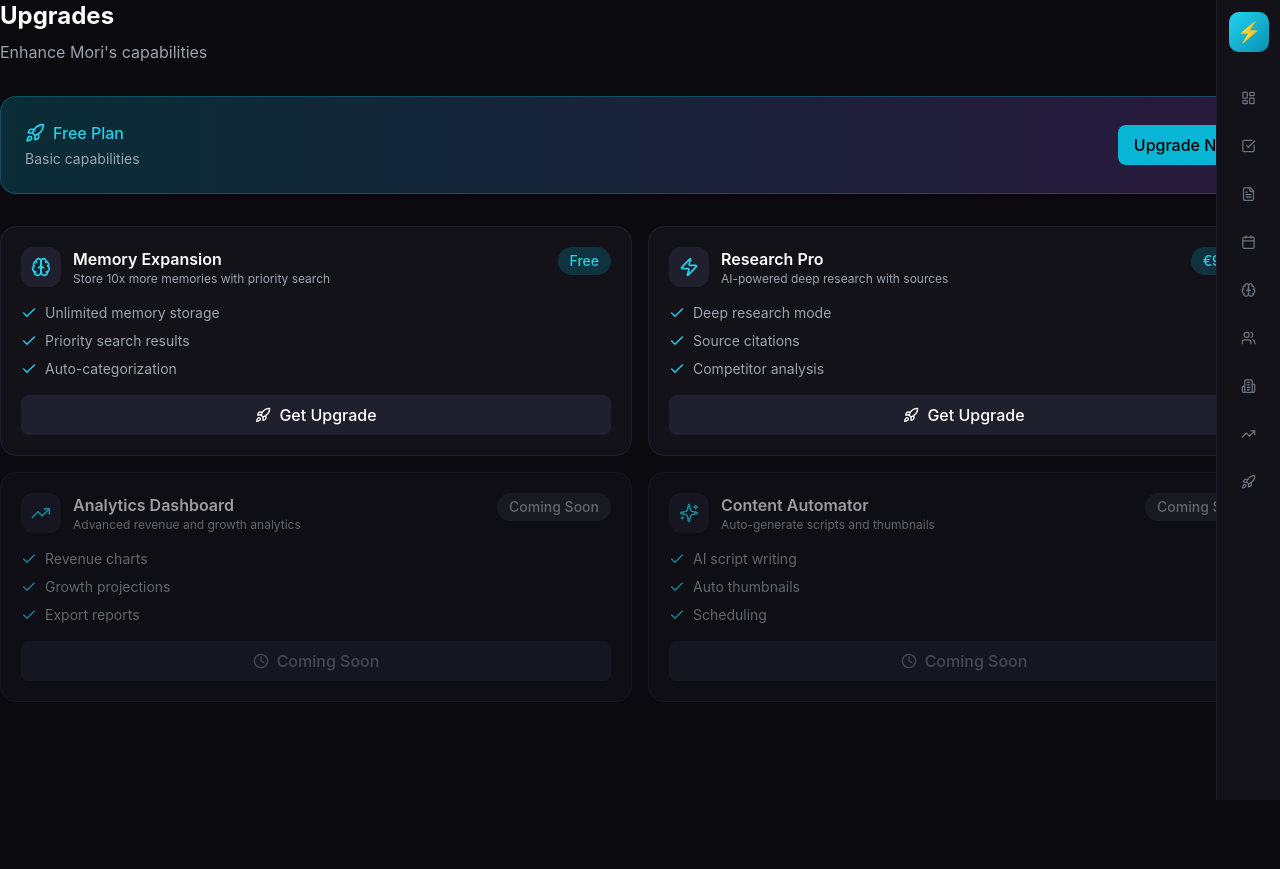
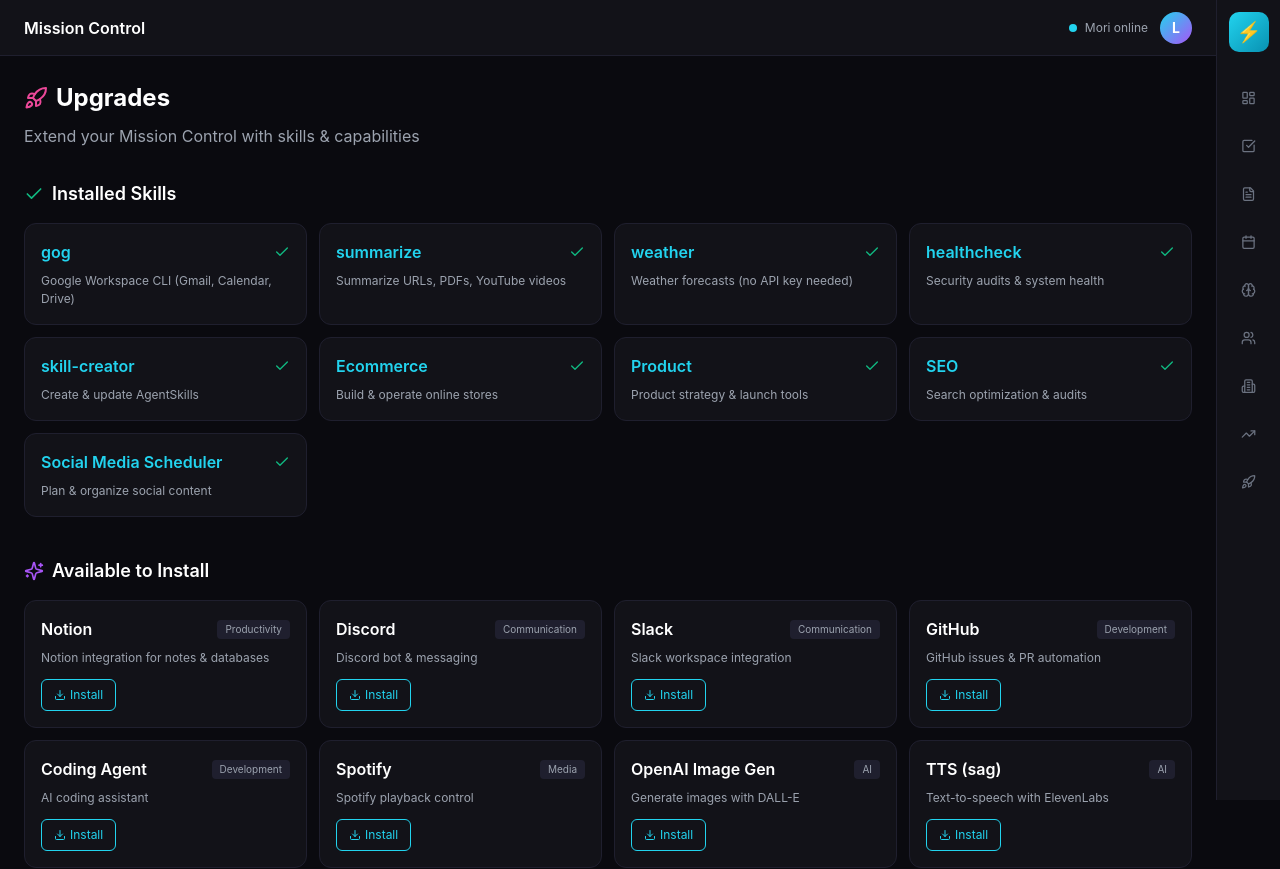
Before and after one commit to leopb3876/mission-control, a Next.js app: page /upgrades in a window 1280 px wide. Shown: the top 869 px of the page. Before the commit the page ends 800 px from the top, so only its background shows below. Built offline with nearby package versions, Linux system fonts and the light colour scheme.

Commit message:
Add installed & available skills to Upgrades

```diff
--- a/src/app/upgrades/page.tsx
+++ b/src/app/upgrades/page.tsx
@@ -1,137 +1,107 @@
-"use client";
+import Link from "next/link";
+import { Rocket, Check, Download, Sparkles } from "lucide-react";
 
-import { Rocket, Check, Clock, Zap, Brain, TrendingUp, Sparkles } from "lucide-react";
-
-const upgrades = [
-  {
-    id: "1",
-    name: "Memory Expansion",
-    description: "Store 10x more memories with priority search",
-    icon: Brain,
-    price: "Free",
-    status: "available",
-    features: ["Unlimited memory storage", "Priority search results", "Auto-categorization"],
-  },
-  {
-    id: "2",
-    name: "Research Pro",
-    description: "AI-powered deep research with sources",
-    icon: Zap,
-    price: "€9/mo",
-    status: "available",
-    features: ["Deep research mode", "Source citations", "Competitor analysis"],
-  },
-  {
-    id: "3",
-    name: "Analytics Dashboard",
-    description: "Advanced revenue and growth analytics",
-    icon: TrendingUp,
-    price: "€19/mo",
-    status: "coming_soon",
-    features: ["Revenue charts", "Growth projections", "Export reports"],
-  },
-  {
-    id: "4",
-    name: "Content Automator",
-    description: "Auto-generate scripts and thumbnails",
-    icon: Sparkles,
-    price: "€29/mo",
-    status: "coming_soon",
-    features: ["AI script writing", "Auto thumbnails", "Scheduling"],
-  },
+const installedSkills = [
+  { name: "gog", description: "Google Workspace CLI (Gmail, Calendar, Drive)", installed: true },
+  { name: "summarize", description: "Summarize URLs, PDFs, YouTube videos", installed: true },
+  { name: "weather", description: "Weather forecasts (no API key needed)", installed: true },
+  { name: "healthcheck", description: "Security audits & system health", installed: true },
+  { name: "skill-creator", description: "Create & update AgentSkills", installed: true },
+  { name: "Ecommerce", description: "Build & operate online stores", installed: true },
+  { name: "Product", description: "Product strategy & launch tools", installed: true },
+  { name: "SEO", description: "Search optimization & audits", installed: true },
+  { name: "Social Media Scheduler", description: "Plan & organize social content", installed: true },
 ];
 
-export default function UpgradesPage() {
+const availableSkills = [
+  { name: "Notion", description: "Notion integration for notes & databases", category: "Productivity" },
+  { name: "Discord", description: "Discord bot & messaging", category: "Communication" },
+  { name: "Slack", description: "Slack workspace integration", category: "Communication" },
+  { name: "GitHub", description: "GitHub issues & PR automation", category: "Development" },
+  { name: "Coding Agent", description: "AI coding assistant", category: "Development" },
+  { name: "Spotify", description: "Spotify playback control", category: "Media" },
+  { name: "OpenAI Image Gen", description: "Generate images with DALL-E", category: "AI" },
+  { name: "TTS (sag)", description: "Text-to-speech with ElevenLabs", category: "AI" },
+  { name: "Calendar", description: "Calendar management", category: "Productivity" },
+  { name: "Obsidian", description: "Obsidian vault integration", category: "Productivity" },
+];
+
+export default function Upgrades() {
   return (
-    <div className="min-h-screen bg-[#0a0a0f] text-white">
+    <div style={{ minHeight: "100vh", background: "#0a0a0f", color: "white", marginRight: "64px" }}>
       {/* Header */}
-      <div className="mb-8">
-        <h1 className="text-2xl font-bold mb-2">Upgrades</h1>
-        <p className="text-gray-400">Enhance Mori's capabilities</p>
+      <header style={{ height: "56px", background: "#121218", borderBottom: "1px solid #1f1f2e", display: "flex", alignItems: "center", justifyContent: "space-between", padding: "0 24px", position: "sticky", top: 0 }}>
+        <span style={{ fontWeight: 600 }}>Mission Control</span>
+        <div style={{ display: "flex", alignItems: "center", gap: "12px" }}>
+          <div style={{ display: "flex", alignItems: "center", gap: "8px", fontSize: "12px", color: "#9ca3af" }}>
+            <div style={{ width: "8px", height: "8px", background: "#22d3ee", borderRadius: "50%" }} />
+            Mori online
           </div>
+          <div style={{ width: "32px", height: "32px", background: "linear-gradient(to bottom right, #22d3ee, #a855f7)", borderRadius: "50%", display: "flex", alignItems: "center", justifyContent: "center", fontSize: "14px", fontWeight: "bold" }}>
+            L
+          </div>
+        </div>
+      </header>
 
-      {/* Current Plan */}
-      <div className="bg-gradient-to-r from-cyan-500/20 to-purple-500/20 border border-cyan-500/30 rounded-2xl p-6 mb-8">
-        <div className="flex items-center justify-between">
-          <div>
-            <div className="flex items-center gap-2 mb-1">
-              <Rocket className="w-5 h-5 text-cyan-400" />
-              <span className="text-cyan-400 font-medium">Free Plan</span>
+      <div style={{ padding: "24px" }}>
+        <h1 style={{ fontSize: "24px", fontWeight: "bold", marginBottom: "8px", display: "flex", alignItems: "center", gap: "8px" }}>
+          <Rocket size={24} style={{ color: "#ec4899" }} />
+          Upgrades
+        </h1>
+        <p style={{ color: "#9ca3af", marginBottom: "32px" }}>Extend your Mission Control with skills & capabilities</p>
+
+        {/* Installed Skills */}
+        <div style={{ marginBottom: "40px" }}>
+          <h2 style={{ fontSize: "18px", fontWeight: 600, marginBottom: "16px", display: "flex", alignItems: "center", gap: "8px" }}>
+            <Check size={20} style={{ color: "#10b981" }} />
+            Installed Skills
+          </h2>
+          <div style={{ display: "grid", gridTemplateColumns: "repeat(auto-fill, minmax(280px, 1fr))", gap: "12px" }}>
+            {installedSkills.map((skill) => (
+              <div key={skill.name} style={{ background: "#121218", border: "1px solid #1f1f2e", borderRadius: "12px", padding: "16px" }}>
+                <div style={{ display: "flex", alignItems: "center", justifyContent: "space-between", marginBottom: "8px" }}>
+                  <span style={{ fontWeight: 600, color: "#22d3ee" }}>{skill.name}</span>
+                  <Check size={16} style={{ color: "#10b981" }} />
                 </div>
-            <p className="text-sm text-gray-400">Basic capabilities</p>
+                <p style={{ fontSize: "12px", color: "#9ca3af" }}>{skill.description}</p>
               </div>
-          <button className="px-4 py-2 bg-cyan-500 text-black rounded-lg font-medium hover:bg-cyan-400 transition-colors">
-            Upgrade Now
-          </button>
+            ))}
           </div>
         </div>
 
-      {/* Upgrades Grid */}
-      <div className="grid grid-cols-1 md:grid-cols-2 gap-4">
-        {upgrades.map((upgrade) => {
-          const Icon = upgrade.icon;
-          return (
-            <div
-              key={upgrade.id}
-              className={`bg-[#121218] border ${
-                upgrade.status === "available"
-                  ? "border-[#1f1f2e] hover:border-cyan-500/50"
-                  : "border-[#1f1f2e] opacity-60"
-              } rounded-2xl p-5 transition-all hover:scale-[1.02]`}
-            >
-              <div className="flex items-start justify-between mb-4">
-                <div className="flex items-center gap-3">
-                  <div className="w-10 h-10 bg-[#1f1f2e] rounded-xl flex items-center justify-center">
-                    <Icon className="w-5 h-5 text-cyan-400" />
+        {/* Available Skills */}
+        <div>
+          <h2 style={{ fontSize: "18px", fontWeight: 600, marginBottom: "16px", display: "flex", alignItems: "center", gap: "8px" }}>
+            <Sparkles size={20} style={{ color: "#a855f7" }} />
+            Available to Install
+          </h2>
+          <div style={{ display: "grid", gridTemplateColumns: "repeat(auto-fill, minmax(280px, 1fr))", gap: "12px" }}>
+            {availableSkills.map((skill) => (
+              <div key={skill.name} style={{ background: "#121218", border: "1px solid #1f1f2e", borderRadius: "12px", padding: "16px" }}>
+                <div style={{ display: "flex", alignItems: "center", justifyContent: "space-between", marginBottom: "8px" }}>
+                  <span style={{ fontWeight: 600 }}>{skill.name}</span>
+                  <span style={{ fontSize: "10px", background: "#1f1f2e", padding: "2px 8px", borderRadius: "4px", color: "#9ca3af" }}>{skill.category}</span>
                 </div>
-                  <div>
-                    <h3 className="font-semibold">{upgrade.name}</h3>
-                    <p className="text-xs text-gray-400">{upgrade.description}</p>
-                  </div>
-                </div>
-                <span
-                  className={`text-sm font-medium px-3 py-1 rounded-full ${
-                    upgrade.status === "available"
-                      ? "bg-cyan-500/20 text-cyan-400"
-                      : "bg-gray-500/20 text-gray-400"
-                  }`}
-                >
-                  {upgrade.status === "available" ? upgrade.price : "Coming Soon"}
-                </span>
-              </div>
-
-              <div className="space-y-2 mb-4">
-                {upgrade.features.map((feature, i) => (
-                  <div key={i} className="flex items-center gap-2 text-sm text-gray-400">
-                    <Check className="w-4 h-4 text-cyan-400" />
-                    {feature}
+                <p style={{ fontSize: "12px", color: "#9ca3af", marginBottom: "12px" }}>{skill.description}</p>
+                <button style={{ display: "flex", alignItems: "center", gap: "4px", background: "transparent", border: "1px solid #22d3ee", color: "#22d3ee", padding: "6px 12px", borderRadius: "6px", fontSize: "12px", cursor: "pointer" }}>
+                  <Download size={12} />
+                  Install
+                </button>
               </div>
             ))}
           </div>
+        </div>
 
-              <button
-                disabled={upgrade.status !== "available"}
-                className={`w-full py-2 rounded-lg font-medium transition-colors ${
-                  upgrade.status === "available"
-                    ? "bg-[#1f1f2e] hover:bg-cyan-500 hover:text-black"
-                    : "bg-[#1f1f2e] text-gray-500 cursor-not-allowed"
-                }`}
-              >
-                {upgrade.status === "available" ? (
-                  <span className="flex items-center justify-center gap-2">
-                    <Rocket className="w-4 h-4" />
-                    Get Upgrade
-                  </span>
-                ) : (
-                  <span className="flex items-center justify-center gap-2">
-                    <Clock className="w-4 h-4" />
-                    Coming Soon
-                  </span>
-                )}
-              </button>
+        {/* Clawhub */}
+        <div style={{ marginTop: "40px", background: "linear-gradient(to right, #22d3ee10, #a855f710)", border: "1px solid #22d3ee30", borderRadius: "12px", padding: "24px" }}>
+          <h2 style={{ fontSize: "18px", fontWeight: 600, marginBottom: "8px" }}>🔗 Clawhub</h2>
+          <p style={{ color: "#9ca3af", fontSize: "14px", marginBottom: "16px" }}>
+            Discover more skills at <a href="https://clawhub.com" target="_blank" style={{ color: "#22d3ee" }}>clawhub.com</a> — the marketplace for OpenClaw skills
+          </p>
+          <a href="https://clawhub.com" target="_blank" style={{ display: "inline-flex", alignItems: "center", gap: "8px", background: "#22d3ee", color: "#0a0a0f", padding: "10px 20px", borderRadius: "8px", fontWeight: 600, textDecoration: "none" }}>
+            Browse Clawhub
+          </a>
         </div>
-          );
-        })}
       </div>
     </div>
   );
```
Lines whose indentation alone changed are shown as unchanged.
